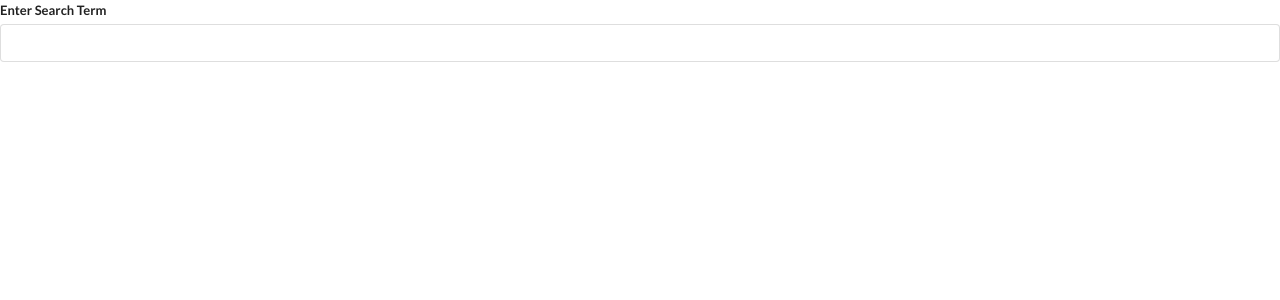
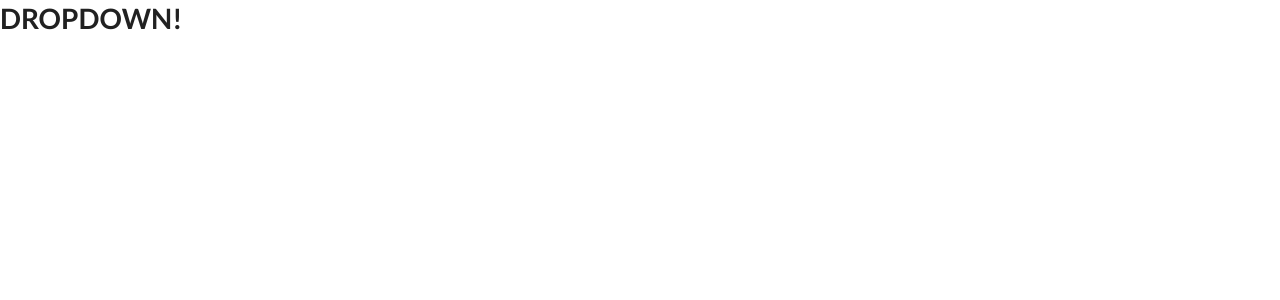
Before and after one commit to maliaaska/widgets, a React (Create React App) app: page / in a window 1280 px wide. Shown: the top 300 px of the page. Built offline with nearby package versions, Linux system fonts and the light colour scheme.

Commit message:
Dropdown component created and option props passed to it from App.js

```diff
--- a/src/App.js
+++ b/src/App.js
@@ -2,6 +2,7 @@ import React from "react";
 // eslint-disable-next-line
 import Accordion from "./Components/Accordion";
 import Search from "./Components/Search";
+import Dropdown from "./Components/Dropdown";
 //  eslint-disable-next-line
 const items = [
   {
@@ -17,11 +18,26 @@ const items = [
     content: "You use React by creating components",
   },
 ];
+
+const options = [
+  {
+    label: "The Color of Red",
+    value: "red",
+  },
+  {
+    label: "The Color of Green",
+    value: "green",
+  },
+  {
+    label: "The Color of Blue",
+    value: "blue",
+  },
+];
 // eslint-disable-next-line
 export default () => {
   return (
     <div>
-      <Search />
+      <Dropdown options={options} />
     </div>
   );
 };
--- /dev/null
+++ b/src/Components/Dropdown.js
@@ -0,0 +1,7 @@
+import React from "react";
+
+const Dropdown = () => {
+  return <h1>DROPDOWN!</h1>;
+};
+
+export default Dropdown;
--- a/src/Components/Search.js
+++ b/src/Components/Search.js
@@ -1,7 +1,8 @@
 import React, { useState, useEffect } from "react";
 import axios from "axios";
 const Search = () => {
-  const [term, setTerm] = useState("");
+  const [term, setTerm] = useState("programing");
+  // eslint-disable-next-line
   const [results, setResults] = useState([]);
 
   console.log(results);
@@ -19,6 +20,10 @@ const Search = () => {
       });
       setResults(data.query.search);
     };
+
+    if (term && !results.length) {
+      search();
+    } else {
       const timeoutId = setTimeout(() => {
         if (term) {
           search();
@@ -28,6 +33,8 @@ const Search = () => {
       return () => {
         clearTimeout(timeoutId);
       };
+    }
+    // eslint-disable-next-line
   }, [term]);
 
   const renderResults = results.map((result) => {
```
Also changed, not shown: 1 other file (tests, documents, lock files or other folders). Lines whose indentation alone changed are shown as unchanged.
